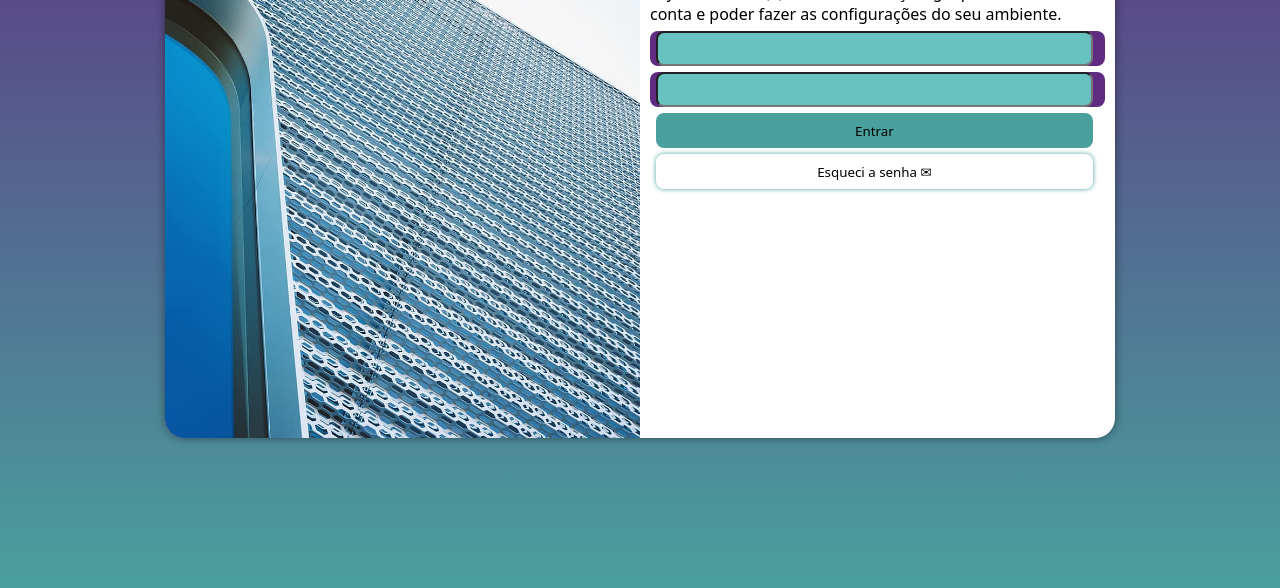
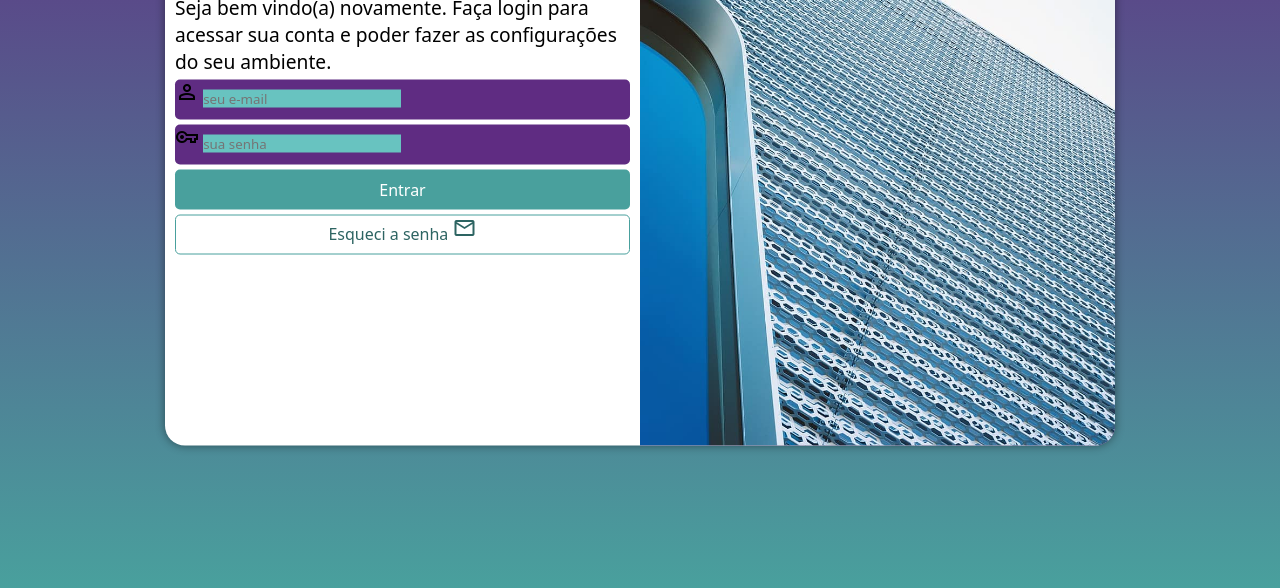
Before and after one commit to rayan-albertassi/projeto-login, a plain HTML site: page index.html in a window 1280 px wide. Shown: the part 212-800 px from the top of the page. Drawn offline with nearby package versions, Linux system fonts and the light colour scheme.

Commit message:
apliquei estilos no formulario botoes enviar

```diff
--- a/estilos/media-query.css
+++ b/estilos/media-query.css
@@ -33,14 +33,22 @@
     }
 
     div#imagem{
-        float: left;
+        float: right;
         width: 50%;
         height: 100%;
     }
 
     div#formulario{
-        float: right;
+        float: left;
         width: 50%;
 
     }
+
+    div#formulario > h1{
+        font-size: 2em;
+    }
+
+    div#formulario > p{
+        font-size: 1.2em;
+    }
 }
--- a/estilos/style.css
+++ b/estilos/style.css
@@ -34,25 +34,12 @@ section{
 
     background-color: white;
     width: 250px;
-    height: 500px;
+    height: 515px;
     border-radius: 20px;
     box-shadow: 0px 0px 10px rgba(0, 0, 0, 0.451);
 
     transition: width 1s, height .3s;
     transition-timing-function: ease;
-}
-
-
-div#principal{
-    margin: auto;
-    background-color: white;
-    height: 500px;
-    width: 250px;
-    border-radius: 15px;
-    position: absolute;
-    left: 50%;
-    top: 50%;
-    transform: translate(-50%, -50%);
 }
 
 div#imagem{
@@ -71,52 +58,77 @@ div#formulario{
 
 }
 
-h1 {
+div#formulario > h1 {
     text-align: center;
+    margin-bottom: 10px;
 }
 
 
 div#formulario > p{
-    margin: auto;
+    font-size: 0.8em;
+}
+
+input[type=submit] {
+    display: block;
+    font-size: 1em;
+    width: 100%;
+    height: 40px;
+    background-color: #49a09d;
+    color: white;
+    border: none;
+    border-radius: 5px;
+    cursor: pointer;
+}
+
+input[type=submit]:hover {
+    background-color: #2d6462;
+}
+
+a.botao{
+    display: block;
+    text-align: center;
+    font-size: 1em;
+    width: 100%;
+    height: 40px;
+    border: 1px solid #49a09d;
+    border-radius: 5px;
+    text-decoration: none;
+    color: #2d6462;
+    background-color: white;
+    margin-top: 5px;
+}
+
+a.botao:hover{
+    background-color: #6cd3cf;
 }
 
 div#divmail{
     background-color: var(--roxo);
-    border-radius: 8px;
-    height: 35px;
+    height: 40px;
+    border-radius: 5px;
+    margin-bottom: 5px;
+    margin-top: 5px;
 }
 
 div#divsenha{
     background-color: var(--roxo);
-    border-radius: 8px;
-    height: 35px;
+    height: 40px;
+    border-radius: 5px;
+    margin-bottom: 5px;
+    margin-top: 5px;
 }
 
-input{
-    display: block;
-    margin: auto;
-    height: 35px;
-    width: 96%;
-    border-radius: 8px;
-    margin: 6px;
+label{
+    display: none;
 }
-
 
 input#imail{
     background-color: #68c3c0;
+    border: none;
 }
 
 input#isenha{
     background-color: #68c3c0;
+    border: none;
+
 }
-
-input#botaoentrar{
-    background-color: var(--verde);
-    border: 0px;
-}
-
-input#botaoesqueci{
-    background-color: white;
-    border: 0px;
-    box-shadow: 0px 0px 5px #49a09d;
-}
--- a/index.html
+++ b/index.html
@@ -4,6 +4,7 @@
     <meta charset="UTF-8">
     <meta name="viewport" content="width=device-width, initial-scale=1.0">
     <title>Login</title>
+    <link href="https://fonts.googleapis.com/css2?family=Material+Symbols+Outlined" rel="stylesheet">
     <link rel="stylesheet" href="estilos/style.css">
     <link rel="stylesheet" href="estilos/media-query.css">
 </head>
@@ -14,15 +15,23 @@
 
             <div id="formulario">
                 <h1>Login</h1>
-                <div id="texto">
-                    <p>Seja bem vindo(a) novamente. Faça login para acessar sua conta e poder fazer as configurações do seu ambiente.</p>
-                </div>
+                <p>Seja bem vindo(a) novamente. Faça login para acessar sua conta e poder fazer as configurações do seu ambiente.</p>
 
-                <form action="#" method="post">
-                    <div id="divmail"><input type="email" name="mail" id="imail"></div>
-                    <div id="divsenha"><input type="password" name="senha" id="isenha"></div>
+                <form action="#" method="post" autocomplete="on">
+                    <div id="divmail">
+                        <span class="material-symbols-outlined">person</span>
+                        <input type="email" name="mail" id="imail" placeholder="seu e-mail" autocomplete="email" required maxlength="30">
+                        <label for="imail">Login</label>
+                    </div>
+
+                    <div id="divsenha">
+                        <span class="material-symbols-outlined">vpn_key</span>
+                        <input type="password" name="senha" id="isenha" placeholder="sua senha" autocomplete="current-password" required minlength="8" maxlength="20">
+                        <label for="isenha">Senha</label>
+                    </div>
+
                     <input id="botaoentrar" type="submit" value="Entrar">
-                    <input id="botaoesqueci" type="submit" value="Esqueci a senha &#9993">
+                    <a href="esqueci.html" class="botao">Esqueci a senha <span class="material-symbols-outlined">mail</span></a>
                 </form>
             </div>
         </section>
```
